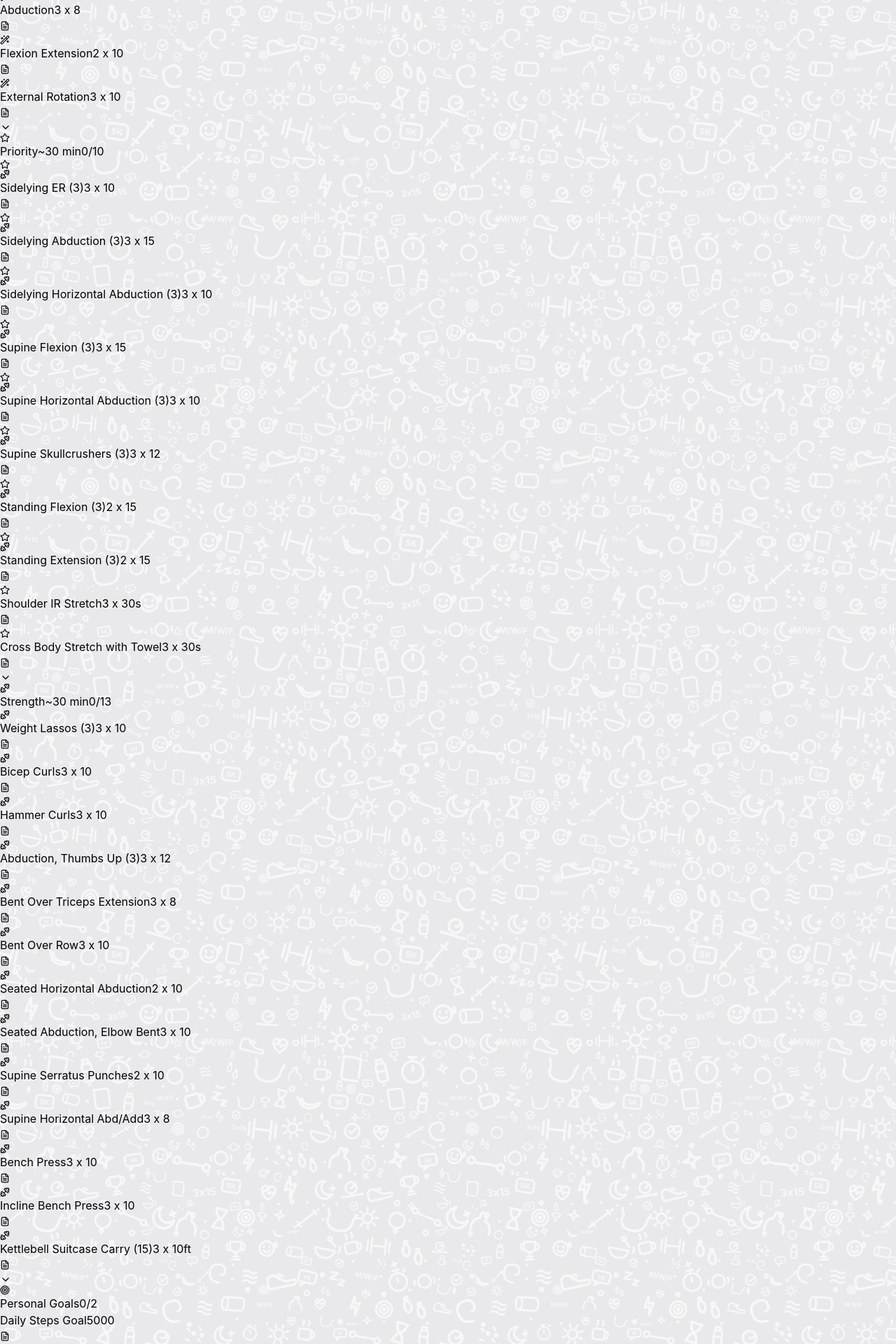
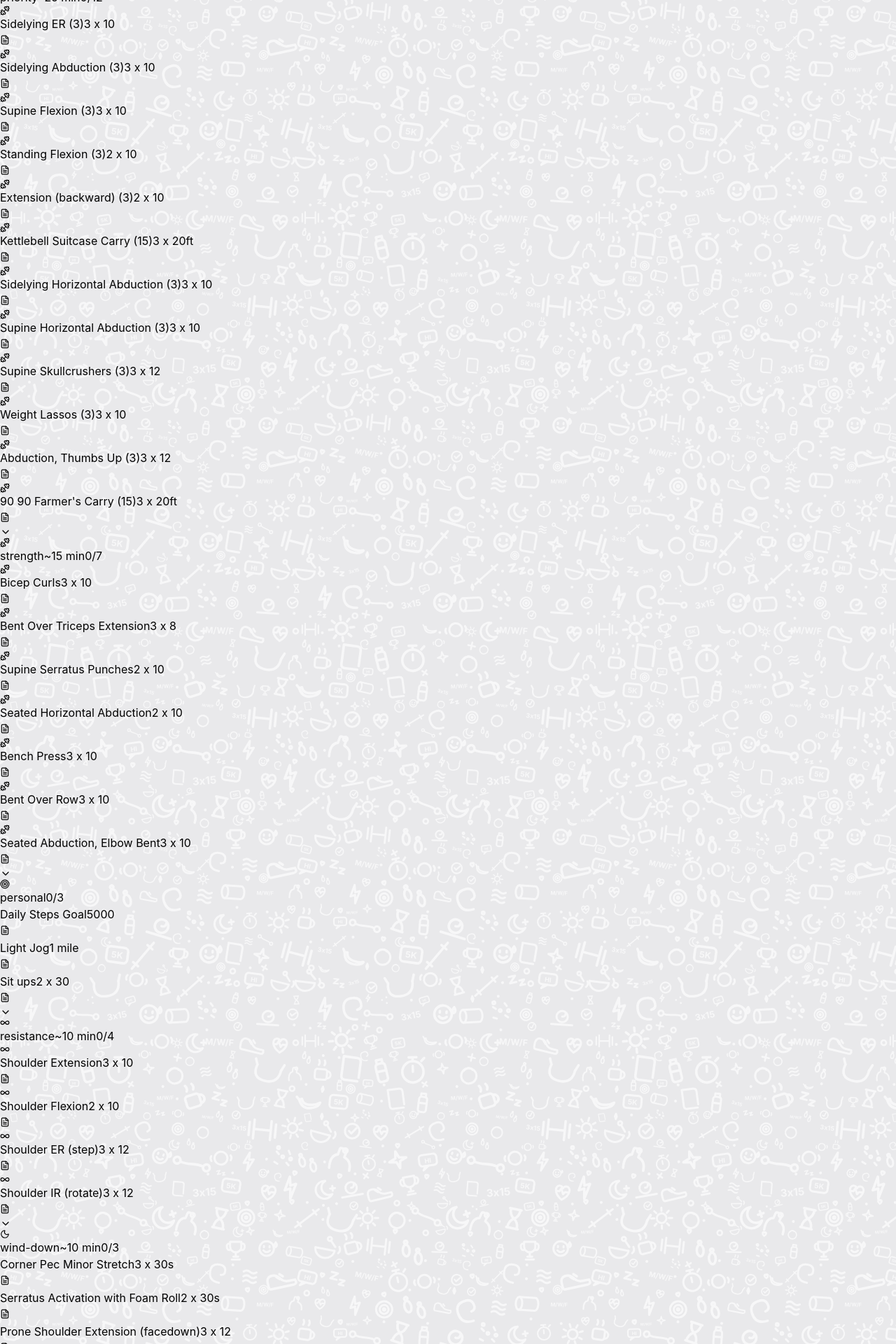
Before and after one commit to ungoldman/pt-tracker, a React (Vite) app: page / in a window 1280 px wide. Shown: the part 800-2720 px from the top of the page at 70% size. Built offline with nearby package versions, Linux system fonts and the light colour scheme.

Commit message:
exercise updates from PT 8/7

```diff
--- a/src/data.js
+++ b/src/data.js
@@ -1,100 +1,270 @@
-import { Dumbbell, Infinity as InfinityIcon, Moon, Star, Sunrise, Target } from 'lucide-react'
+import {
+  Dumbbell,
+  Infinity as InfinityIcon,
+  Moon,
+  Star,
+  Sunrise,
+  Target,
+} from "lucide-react";
 
 // Each block carries its own layout identity: `lane` (fixed day-view column),
 // `icon`, and `accent` (color token, resolved by lib/blockStyle). Scheduling: a
 // per-exercise `days` wins, else the block's `days`, else daily. Loaded work
 // (Strength/Resistance) runs Mon/Wed/Fri for ~48h shoulder recovery between
 // sessions.
-const MWF = ['Monday', 'Wednesday', 'Friday']
+const MWF = ["Monday", "Wednesday", "Friday"];
 
-export const exercises = {
-  'Warm Up': {
+const e = [
+  {
+    name: "Sidelying ER with Dumbbell (3)",
+    type: "priority",
+    sets: 3,
+    reps: 10,
+    priority: "high",
+    days: MWF,
+  },
+  {
+    name: "Sidelying Abduction with Dumbbell (3)",
+    type: "priority",
+    sets: 3,
+    reps: 10,
+    priority: "high",
+    days: MWF,
+  },
+  {
+    name: "Supine Flexion with Dumbbell (3)",
+    type: "priority",
+    sets: 3,
+    reps: 10,
+    priority: "high",
+    days: MWF,
+  },
+
+  {
+    name: "Cross Body IR Stretch with Towel",
+    type: "warmup",
+    sets: 3,
+    reps: "30s",
+  },
+  {
+    name: "Shoulder IR Stretch",
+    type: "warmup",
+    sets: 3,
+    reps: "30s",
+  },
+
+  {
+    name: "Standing Flexion with Dumbbell (3)",
+    type: "priority",
+    sets: 2,
+    reps: 10,
+    days: MWF,
+  },
+  {
+    name: "Extension (backward) with Dumbbell (3)",
+    type: "priority",
+    sets: 2,
+    reps: 10,
+    days: MWF,
+  },
+
+  { name: "Corner Pec Minor Stretch", type: "wind-down", sets: 3, hold: "30s" },
+
+  { name: "Bicep Curls with Dumbbell", type: "strength", sets: 3, reps: 10 },
+  {
+    name: "Bent Over Triceps Extension with Dumbbell",
+    type: "strength",
+    sets: 3,
+    reps: 8,
+  },
+
+  {
+    name: "Supine Serratus Punches with Dumbbell",
+    type: "strength",
+    sets: 2,
+    reps: 10,
+  },
+
+  {
+    name: "Shoulder Extension with Resistance",
+    type: "resistance",
+    sets: 3,
+    reps: 10,
+  },
+
+  { name: "Wall Slides (flex/scap/abd)", type: "warmup", sets: 2, reps: 10 },
+  {
+    name: "Wall Ball Circles (flex/scap/abd)",
+    type: "warmup",
+    sets: 3,
+    reps: 15,
+  },
+
+  {
+    name: "Shoulder Flexion with Resistance",
+    type: "resistance",
+    sets: 2,
+    reps: 10,
+  },
+  {
+    name: "Seated Horizontal Abduction with Dumbbell",
+    type: "strength",
+    sets: 2,
+    reps: 10,
+  },
+
+  { name: "Bench Press with Dumbbell", type: "strength", sets: 3, reps: 10 },
+
+  {
+    name: "Shoulder ER (step) with Resistance",
+    type: "resistance",
+    sets: 3,
+    reps: 12,
+  },
+  { name: "Bent Over Row with Dumbbell", type: "strength", sets: 3, reps: 10 },
+
+  {
+    name: "Serratus Activation with Foam Roll",
+    type: "wind-down",
+    sets: 2,
+    hold: "30s",
+  },
+
+  {
+    name: "Seated Abduction, Elbow Bent with Dumbbell",
+    type: "strength",
+    sets: 3,
+    reps: 10,
+  },
+
+  {
+    name: "Prone Shoulder Extension (facedown)",
+    type: "wind-down",
+    sets: 3,
+    reps: 12,
+  },
+
+  {
+    name: "Shoulder IR (rotate) with Resistance",
+    type: "resistance",
+    sets: 3,
+    reps: 12,
+  },
+
+  {
+    name: "Kettlebell Suitcase Carry with Dumbbell (15)",
+    type: "priority",
+    sets: 3,
+    reps: "20ft",
+    days: MWF,
+  },
+
+  {
+    name: "Sidelying Horizontal Abduction with Dumbbell (3)",
+    type: "priority",
+    sets: 3,
+    reps: 10,
+    days: MWF,
+  },
+
+  {
+    name: "Supine Horizontal Abduction with Dumbbell (3)",
+    type: "priority",
+    sets: 3,
+    reps: 10,
+    days: MWF,
+  },
+
+  {
+    name: "Supine Skullcrushers with Dumbbell (3)",
+    type: "priority",
+    sets: 3,
+    reps: 12,
+    days: MWF,
+  },
+
+  {
+    name: "Weight Lassos with Dumbbell (3)",
+    type: "priority",
+    sets: 3,
+    reps: 10,
+    days: MWF,
+  },
+
+  {
+    name: "Abduction, Thumbs Up with Dumbbell (3)",
+    type: "priority",
+    sets: 3,
+    reps: 12,
+    days: MWF,
+  },
+
+  {
+    name: "90 90 Farmer's Carry with Dumbbell (15)",
+    type: "priority",
+    sets: 3,
+    reps: "20ft",
+    days: MWF,
+  },
+
+  // personal goals are not PT-prescribed. Untimed steps/jog dominate, so skip the time estimate.
+  { name: "Daily Steps Goal", type: "personal", target: 5000 },
+  {
+    name: "Light Jog",
+    type: "personal",
+    target: "1 mile",
+  },
+  { name: "Sit ups", type: "personal", sets: 2, reps: 30 },
+];
+
+const blocks = {
+  warmup: {
+    displayName: "Warm Up",
     lane: 0,
     icon: Sunrise,
-    accent: 'amber',
-    exercises: [
-      { name: 'Pendulums (all)', sets: 3, reps: 15 },
-      { name: 'Wall Slides (flex/scap/abd)', sets: 2, reps: 10 },
-      { name: 'Stress Ball Squeezes', sets: 3, reps: 15 },
-      { name: 'Wall Ball Circles', sets: 3, reps: 15 },
-      { name: 'Abduction with Dowel', sets: 3, reps: 8 },
-      { name: 'Flexion Extension with Dowel', sets: 2, reps: 10 },
-      { name: 'External Rotation with Dowel', sets: 3, reps: 10 }
-    ]
+    accent: "amber",
   },
-  // Block membership is the priority flag: the star keys off the category.
-  Priority: {
+  priority: {
+    displayName: "Priority",
     lane: 0,
     icon: Star,
-    accent: 'yellow',
-    exercises: [
-      { name: 'Sidelying ER with Dumbbell (3)', sets: 3, reps: 10, days: MWF },
-      { name: 'Sidelying Abduction with Dumbbell (3)', sets: 3, reps: 15, days: MWF },
-      { name: 'Sidelying Horizontal Abduction with Dumbbell (3)', sets: 3, reps: 10, days: MWF },
-      { name: 'Supine Flexion with Dumbbell (3)', sets: 3, reps: 15, days: MWF },
-      { name: 'Supine Horizontal Abduction with Dumbbell (3)', sets: 3, reps: 10, days: MWF },
-      { name: 'Supine Skullcrushers with Dumbbell (3)', sets: 3, reps: 12, days: MWF },
-      { name: 'Standing Flexion with Dumbbell (3)', sets: 2, reps: 15, days: MWF },
-      { name: 'Standing Extension with Dumbbell (3)', sets: 2, reps: 15, days: MWF },
-      { name: 'Shoulder IR Stretch', sets: 3, reps: '30s' },
-      { name: 'Cross Body Stretch with Towel', sets: 3, reps: '30s' }
-    ]
+    accent: "yellow",
   },
-  Strength: {
+  strength: {
+    displayName: "Strength",
     lane: 1,
     icon: Dumbbell,
-    accent: 'purple',
+    accent: "purple",
     days: MWF,
-    exercises: [
-      { name: 'Weight Lassos with Dumbbell (3)', sets: 3, reps: 10 },
-      { name: 'Bicep Curls with Dumbbell', sets: 3, reps: 10 },
-      { name: 'Hammer Curls with Dumbbell', sets: 3, reps: 10 },
-      { name: 'Abduction, Thumbs Up with Dumbbell (3)', sets: 3, reps: 12 },
-      { name: 'Bent Over Triceps Extension with Dumbbell', sets: 3, reps: 8 },
-      { name: 'Bent Over Row with Dumbbell', sets: 3, reps: 10 },
-      { name: 'Seated Horizontal Abduction with Dumbbell', sets: 2, reps: 10 },
-      { name: 'Seated Abduction, Elbow Bent with Dumbbell', sets: 3, reps: 10 },
-      { name: 'Supine Serratus Punches with Dumbbell', sets: 2, reps: 10 },
-      { name: 'Supine Horizontal Abd/Add with Dumbbell', sets: 3, reps: 8 },
-      { name: 'Bench Press with Dumbbell', sets: 3, reps: 10 },
-      { name: 'Incline Bench Press with Dumbbell', sets: 3, reps: 10 },
-      { name: 'Kettlebell Suitcase Carry with Dumbbell (15)', sets: 3, reps: '10ft' }
-    ]
+    lane: 1,
   },
-  Resistance: {
+  resistance: {
+    displayName: "Resistance",
     lane: 2,
     icon: InfinityIcon,
-    accent: 'purple',
+    accent: "purple",
     days: MWF,
-    exercises: [
-      { name: 'Shoulder Row with Resistance', sets: 3, reps: 12 },
-      { name: 'Shoulder Extension with Resistance', sets: 3, reps: 10 },
-      { name: 'Shoulder Flexion with Resistance', sets: 2, reps: 10 },
-      { name: 'Tricep Extensions with Resistance', sets: 3, reps: 12 },
-      { name: 'Shoulder IR (rotate) with Resistance', sets: 3, reps: 12 },
-      { name: 'Shoulder ER (step) with Resistance', sets: 3, reps: 12 }
-    ]
+    lane: 2,
   },
-  'Wind Down': {
+  "wind-down": {
+    displayName: "Wind Down",
     lane: 2,
     icon: Moon,
-    accent: 'indigo',
-    exercises: [
-      { name: 'Corner Pec Minor Stretch', sets: 3, hold: '30s' },
-      { name: 'Serratus Activation with Foam Roll', sets: 2, hold: '30s' },
-      { name: 'Prone Shoulder Extension', sets: 3, reps: 12 }
-    ]
+    accent: "indigo",
   },
-  // Not PT-prescribed. Untimed steps/jog dominate, so skip the time estimate.
-  'Personal Goals': {
+  personal: {
+    displayName: "Personal Goals",
     lane: 1,
     icon: Target,
-    accent: 'teal',
+    accent: "teal",
     noEstimate: true,
-    exercises: [
-      { name: 'Daily Steps Goal', target: 5000 },
-      { name: 'Light Jog', target: '1 mile', days: ['Tuesday', 'Thursday', 'Saturday'] },
-      { name: 'Sit ups', sets: 2, reps: 30 }
-    ]
+  },
+};
+
+export const exercises = Object.keys(blocks).reduce((acc, block) => {
+  const blockExercises = e.filter((exercise) => exercise.type === block);
+  if (blockExercises.length > 0) {
+    acc[block] = { ...blocks[block], exercises: blockExercises };
   }
-}
+  return acc;
+}, {});
```
